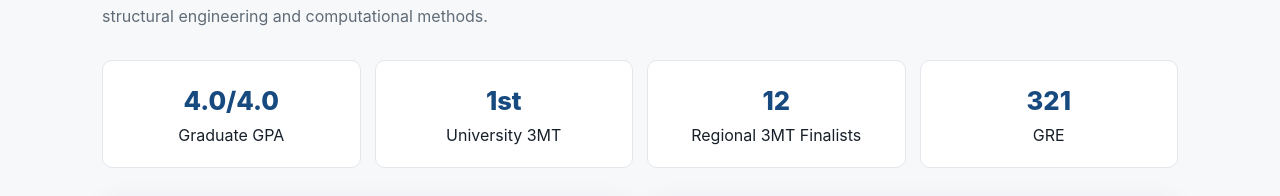
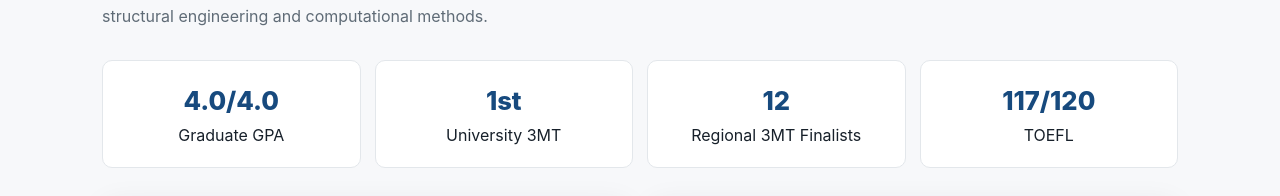
Before and after one commit to suman-poudel/suman-poudel.github.io, a plain HTML site: page about.html in a window 1280 px wide. Shown: the part 209-405 px from the top of the page. Drawn offline with Linux system fonts and the light colour scheme.

Commit message:
Update GRE score to TOEFL score in about.html

```diff
--- a/about.html
+++ b/about.html
@@ -98,8 +98,8 @@
                     </div>
 
                     <div class="stat">
-                        <span class="num">321</span>
-                        GRE
+                        <span class="num">117/120</span>
+                        TOEFL
                     </div>
 
                 </div>
```
